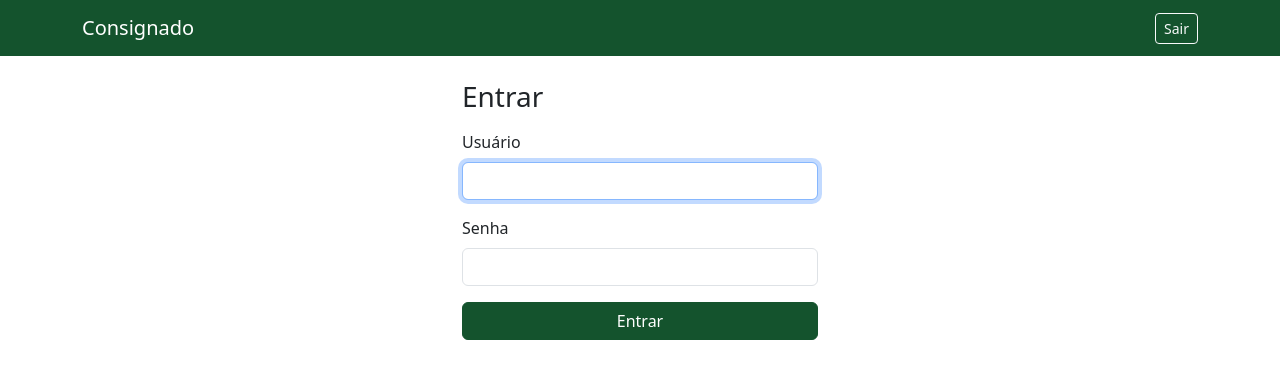
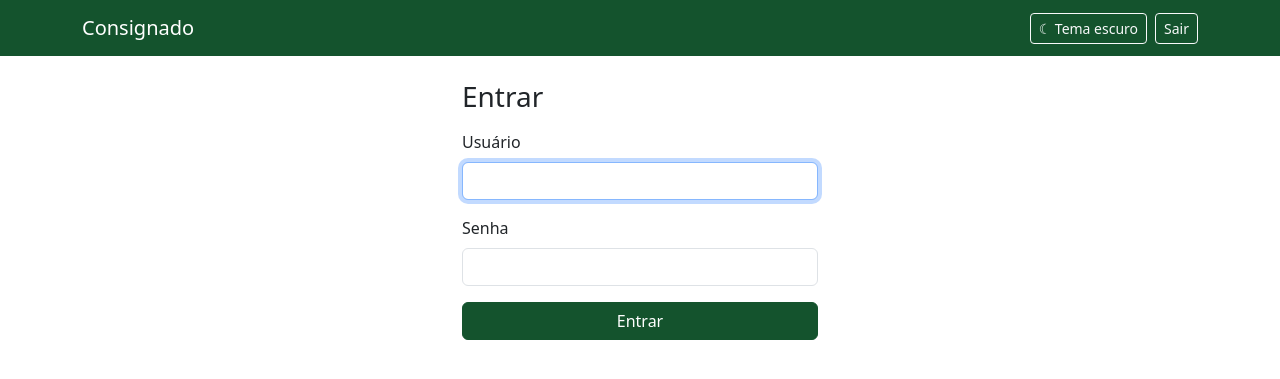
Before and after one commit to PedroChicuta/consigy, a Django app: page /entrar/ in a window 1280 px wide. Shown: the top 379 px of the page. Run offline with Django 5.2, Linux system fonts and the light colour scheme; the visitor is signed in with stand-in values (Sample User, id 1); parts of the project's set-up code (start-up, migrations or seed data) failed here and were passed over.

Commit message:
Adiciona modo escuro com botão de alternância e persistência em localStorage (#18)
Co-Authored-By: Claude Sonnet 5.5 <noreply@anthropic.com>

```diff
--- a/src/core/static/tema.css
+++ b/src/core/static/tema.css
@@ -44,3 +44,29 @@
   --bs-navbar-brand-hover-color: #fff;
   background-color: #14532d;
 }
+
+[data-bs-theme="dark"] {
+  --bs-primary: #14532d;
+  --bs-primary-rgb: 20, 83, 45;
+  --bs-primary-text-emphasis: #a8e2bd;
+  --bs-primary-bg-subtle: #0a2916;
+  --bs-primary-border-subtle: #14532d;
+  --bs-link-color: #86d4a3;
+  --bs-link-color-rgb: 134, 212, 163;
+  --bs-link-hover-color: #a8e2bd;
+  --bs-link-hover-color-rgb: 168, 226, 189;
+  --bs-focus-ring-color: rgba(134, 212, 163, 0.25);
+}
+
+[data-bs-theme="dark"] .btn-primary {
+  --bs-btn-color: #fff;
+  --bs-btn-border-color: #2f7d4f;
+}
+
+[data-bs-theme="dark"] .btn-outline-primary {
+  --bs-btn-color: #86d4a3;
+  --bs-btn-border-color: #86d4a3;
+  --bs-btn-hover-color: #fff;
+  --bs-btn-disabled-color: #86d4a3;
+  --bs-btn-disabled-border-color: #86d4a3;
+}
--- /dev/null
+++ b/src/core/static/tema.js
@@ -0,0 +1,38 @@
+// Aplica o tema salvo (ou a preferência do sistema) antes da renderização.
+(function () {
+  var CHAVE = 'tema';
+  var raiz = document.documentElement;
+
+  function temaInicial() {
+    var salvo = null;
+    try {
+      salvo = localStorage.getItem(CHAVE);
+    } catch (e) {}
+    if (salvo === 'light' || salvo === 'dark') return salvo;
+    return window.matchMedia('(prefers-color-scheme: dark)').matches ? 'dark' : 'light';
+  }
+
+  function aplicar(tema) {
+    raiz.setAttribute('data-bs-theme', tema);
+    var botao = document.getElementById('botao-tema');
+    if (!botao) return;
+    var destino = tema === 'dark' ? 'claro' : 'escuro';
+    botao.setAttribute('aria-label', 'Mudar para tema ' + destino);
+    botao.textContent = (tema === 'dark' ? '☀ ' : '☾ ') + 'Tema ' + destino;
+  }
+
+  aplicar(temaInicial());
+
+  document.addEventListener('DOMContentLoaded', function () {
+    aplicar(raiz.getAttribute('data-bs-theme'));
+    var botao = document.getElementById('botao-tema');
+    if (!botao) return;
+    botao.addEventListener('click', function () {
+      var novo = raiz.getAttribute('data-bs-theme') === 'dark' ? 'light' : 'dark';
+      try {
+        localStorage.setItem(CHAVE, novo);
+      } catch (e) {}
+      aplicar(novo);
+    });
+  });
+})();
--- a/src/core/templates/base.html
+++ b/src/core/templates/base.html
@@ -7,16 +7,20 @@
   <title>{% block titulo %}Consignado{% endblock %}</title>
   <link rel="stylesheet" href="https://cdn.jsdelivr.net/npm/bootstrap@5.3.3/dist/css/bootstrap.min.css">
   <link rel="stylesheet" href="{% static 'tema.css' %}">
+  <script src="{% static 'tema.js' %}"></script>
 </head>
 <body hx-headers='{"X-CSRFToken": "{{ csrf_token }}"}'>
   <nav class="navbar navbar-expand bg-primary-tema mb-4">
     <div class="container">
       <a class="navbar-brand" href="/">Consignado</a>
       {% if user.is_authenticated %}
-        <form method="post" action="{% url 'accounts:logout' %}" class="d-flex">
-          {% csrf_token %}
-          <button class="btn btn-outline-light btn-sm" type="submit">Sair</button>
-        </form>
+        <div class="d-flex gap-2">
+          <button id="botao-tema" class="btn btn-outline-light btn-sm" type="button" aria-label="Mudar para tema escuro">Tema escuro</button>
+          <form method="post" action="{% url 'accounts:logout' %}" class="d-flex">
+            {% csrf_token %}
+            <button class="btn btn-outline-light btn-sm" type="submit">Sair</button>
+          </form>
+        </div>
       {% endif %}
     </div>
   </nav>
```
Also changed, not shown: src/core/tests/test_tema_escuro.py (added, +37 -0 lines).
